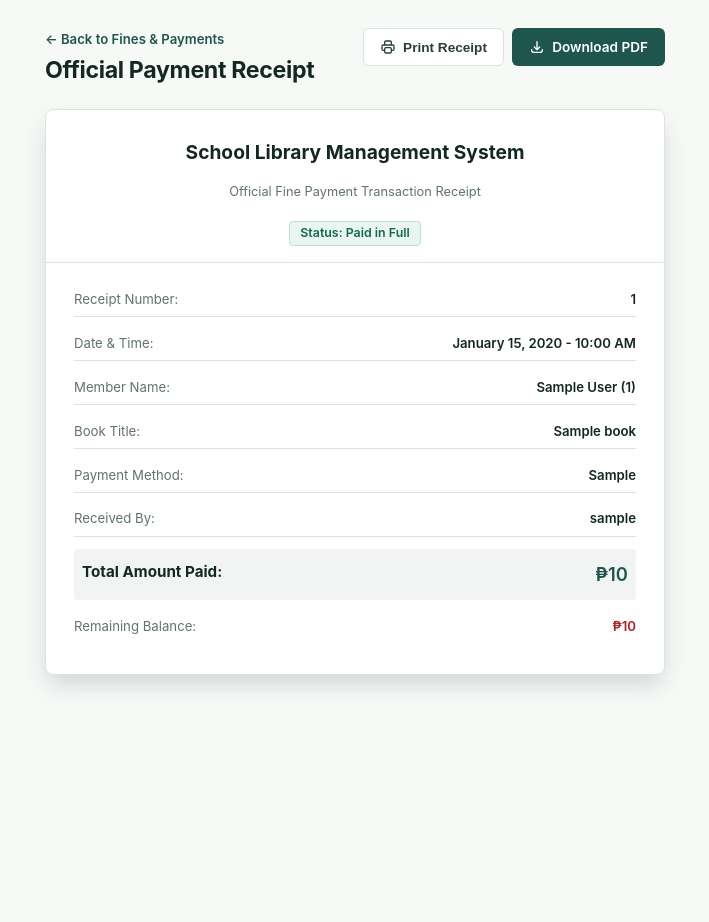
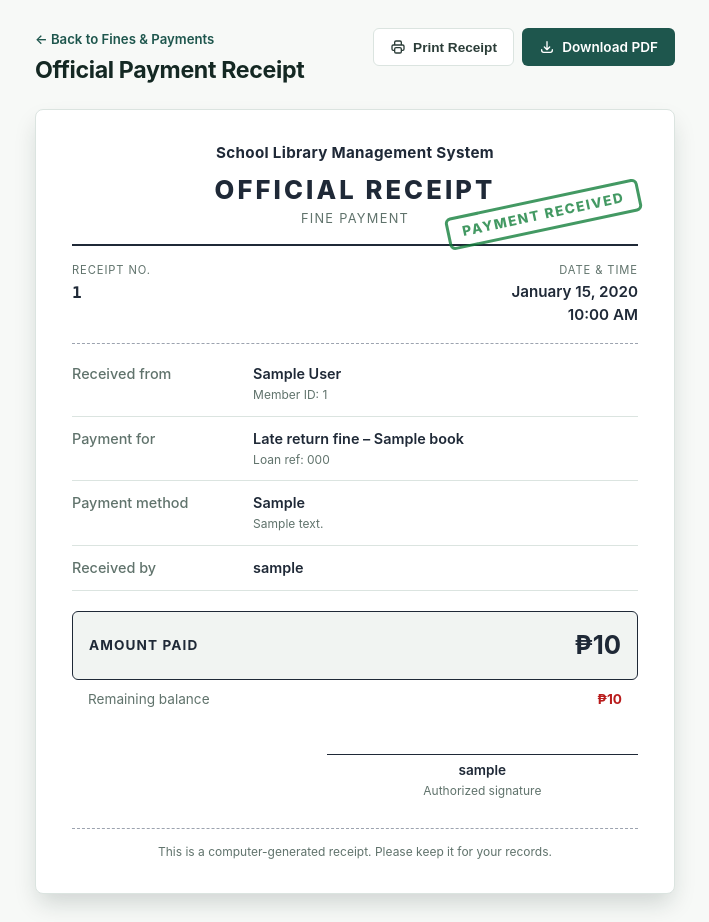
Before and after one commit to Krakenxz-12/LibraryManagement_ADS, a Django app: template templates/library_app/receipt.html in a window 1280 px wide. Shown: the whole page, without its empty margins (285-994 px from the left). Before the commit the page ends 690 px from the top, so only its background shows below. Run offline with Django 3.2, Linux system fonts and the light colour scheme; the template is opened without the code that fills it: most values are stand-ins (such as "Sample title", 1, 10 or a date in 2020).

Commit message:
fix fines receipt layout

```diff
--- a/static/css/style.css
+++ b/static/css/style.css
@@ -1017,3 +1017,40 @@ a:hover {
 .review-item:last-child { border-bottom: none; }
 .review-item.is-hidden { opacity: 0.6; }
 .review-error { color: #b91c1c; font-size: 0.8rem; margin-top: 0.35rem; }
+
+
+/* ---------- Printable receipt ---------- */
+.receipt-sheet { max-width: 640px; margin: 0 auto; background: #fff; border: 1px solid var(--border); border-radius: var(--radius-lg, 12px); box-shadow: var(--shadow-modal); padding: 2rem 2.25rem; position: relative; color: #1f2937; }
+.receipt-head { text-align: center; padding-bottom: 1rem; border-bottom: 2px solid #1f2937; }
+.receipt-org { font-size: 0.95rem; font-weight: 700; letter-spacing: 0.02em; }
+.receipt-title { font-size: 1.6rem; font-weight: 800; letter-spacing: 0.12em; text-transform: uppercase; margin-top: 0.35rem; }
+.receipt-subtitle { font-size: 0.8rem; color: var(--text-muted); text-transform: uppercase; letter-spacing: 0.1em; }
+.receipt-meta { display: flex; justify-content: space-between; gap: 1rem; padding: 1rem 0; border-bottom: 1px dashed #9ca3af; }
+.receipt-meta-label { font-size: 0.7rem; text-transform: uppercase; letter-spacing: 0.08em; color: var(--text-muted); }
+.receipt-meta-value { font-size: 0.95rem; font-weight: 600; margin-top: 0.15rem; }
+.receipt-mono { font-family: ui-monospace, SFMono-Regular, Menlo, Consolas, monospace; font-size: 1rem; }
+.receipt-table { width: 100%; border-collapse: collapse; margin-top: 0.5rem; }
+.receipt-table th, .receipt-table td { padding: 0.7rem 0; border-bottom: 1px solid var(--border); vertical-align: top; font-size: 0.9rem; }
+.receipt-table th { width: 32%; text-align: left; font-weight: 500; color: var(--text-muted); }
+.receipt-table td { font-weight: 600; }
+.receipt-sub { display: block; font-size: 0.75rem; font-weight: 400; color: var(--text-muted); margin-top: 0.1rem; }
+.receipt-total { display: flex; justify-content: space-between; align-items: center; margin-top: 1.25rem; padding: 0.9rem 1rem; background: var(--bg-subtle); border: 1px solid #1f2937; border-radius: 6px; }
+.receipt-total span { font-size: 0.85rem; text-transform: uppercase; letter-spacing: 0.08em; font-weight: 700; }
+.receipt-total strong { font-size: 1.6rem; }
+.receipt-balance { display: flex; justify-content: space-between; padding: 0.6rem 1rem 0; font-size: 0.85rem; color: var(--text-muted); }
+.receipt-owing { color: #b91c1c; font-weight: 700; }
+.receipt-paid-stamp { position: absolute; top: 5.5rem; right: 2rem; transform: rotate(-12deg); border: 3px solid #15803d; color: #15803d; padding: 0.2rem 0.8rem; border-radius: 6px; font-weight: 800; text-transform: uppercase; letter-spacing: 0.12em; font-size: 0.85rem; opacity: 0.8; }
+.receipt-signature { width: 55%; margin: 2.75rem 0 0 auto; text-align: center; font-size: 0.85rem; font-weight: 600; }
+.receipt-signature-line { border-top: 1px solid #1f2937; margin-bottom: 0.3rem; }
+.receipt-foot { margin-top: 1.75rem; padding-top: 0.9rem; border-top: 1px dashed #9ca3af; text-align: center; font-size: 0.75rem; color: var(--text-muted); }
+
+/* ---------- Print: show only the page content, no app chrome ---------- */
+@page { size: A4; margin: 14mm; }
+@media print {
+  html, body { background: #fff !important; display: block !important; }
+  .app-sidebar, .app-topbar, .alert, .no-print, .modal-overlay { display: none !important; }
+  .app-main { margin: 0 !important; padding: 0 !important; min-height: 0 !important; display: block !important; }
+  .app-content { padding: 0 !important; max-width: none !important; }
+  * { -webkit-print-color-adjust: exact; print-color-adjust: exact; }
+  .receipt-sheet { max-width: 170mm; margin: 0 auto; border: 1px solid #6b7280; border-radius: 0; box-shadow: none; padding: 10mm 12mm; page-break-inside: avoid; break-inside: avoid; }
+}
--- a/templates/library_app/receipt.html
+++ b/templates/library_app/receipt.html
@@ -4,7 +4,7 @@
 {% block breadcrumb %}Payment Receipt{% endblock %}
 
 {% block content %}
-<div class="page-header" style="max-width: 620px; margin: 0 auto 1.5rem;">
+<div class="page-header no-print" style="max-width: 640px; margin: 0 auto 1.5rem;">
   <div>
     <a href="{% if user.profile.is_member %}{% url 'my_fines' %}{% else %}{% url 'fines_list' %}{% endif %}" style="font-size: 0.825rem; color: var(--primary); font-weight: 600;">← Back to {% if user.profile.is_member %}My Fines & Receipts{% else %}Fines & Payments{% endif %}</a>
     <h1 class="page-title" style="margin-top: 0.4rem;">Official Payment Receipt</h1>
@@ -21,48 +21,50 @@
   </div>
 </div>
 
-<div class="card" style="max-width: 620px; margin: 0 auto; box-shadow: var(--shadow-modal);">
-  <div class="card-header" style="text-align: center; justify-content: center; flex-direction: column; padding: 1.75rem 1.5rem 1rem;">
-    <h2 style="font-size: 1.2rem; font-weight: 700; color: var(--text-heading);">School Library Management System</h2>
-    <p style="font-size: 0.8rem; color: var(--text-muted); margin-top: 0.2rem;">Official Fine Payment Transaction Receipt</p>
-    <div style="margin-top: 0.5rem;">
-      <span class="status-badge available" style="font-size: 0.775rem;">Status: Paid in Full</span>
+<article class="receipt-sheet">
+  <header class="receipt-head">
+    <div class="receipt-org">School Library Management System</div>
+    <div class="receipt-title">Official Receipt</div>
+    <div class="receipt-subtitle">Fine Payment</div>
+  </header>
+
+  <div class="receipt-meta">
+    <div>
+      <div class="receipt-meta-label">Receipt No.</div>
+      <div class="receipt-meta-value receipt-mono">{{ payment.receipt_number }}</div>
+    </div>
+    <div style="text-align: right;">
+      <div class="receipt-meta-label">Date &amp; Time</div>
+      <div class="receipt-meta-value">{{ payment.payment_date|date:"F d, Y" }}<br>{{ payment.payment_date|date:"h:i A" }}</div>
     </div>
   </div>
 
-  <div class="card-body" style="padding: 1.25rem 1.75rem;">
-    <div class="summary-row" style="padding: 0.4rem 0; border-bottom: 1px solid var(--border);">
-      <span class="summary-label">Receipt Number:</span>
-      <span class="summary-val">{{ payment.receipt_number }}</span>
-    </div>
-    <div class="summary-row" style="padding: 0.4rem 0; border-bottom: 1px solid var(--border);">
-      <span class="summary-label">Date & Time:</span>
-      <span class="summary-val">{{ payment.payment_date|date:"F d, Y - h:i A" }}</span>
-    </div>
-    <div class="summary-row" style="padding: 0.4rem 0; border-bottom: 1px solid var(--border);">
-      <span class="summary-label">Member Name:</span>
-      <span class="summary-val">{{ payment.member.full_name }} ({{ payment.member.member_id }})</span>
-    </div>
-    <div class="summary-row" style="padding: 0.4rem 0; border-bottom: 1px solid var(--border);">
-      <span class="summary-label">Book Title:</span>
-      <span class="summary-val">{{ payment.transaction.book.title }}</span>
-    </div>
-    <div class="summary-row" style="padding: 0.4rem 0; border-bottom: 1px solid var(--border);">
-      <span class="summary-label">Payment Method:</span>
-      <span class="summary-val">{{ payment.get_payment_method_display }}</span>
-    </div>
-    <div class="summary-row" style="padding: 0.4rem 0; border-bottom: 1px solid var(--border);">
-      <span class="summary-label">Received By:</span>
-      <span class="summary-val">{{ payment.collected_by.get_full_name|default:payment.collected_by.username }}</span>
-    </div>
-    <div class="summary-row" style="padding: 0.75rem 0; background: var(--bg-subtle); margin-top: 0.75rem; border-radius: var(--radius-sm); padding-left: 0.5rem; padding-right: 0.5rem;">
-      <span class="summary-label" style="font-size: 0.95rem; font-weight: 700; color: var(--text-heading);">Total Amount Paid:</span>
-      <span class="summary-val" style="font-size: 1.15rem; color: var(--primary);">₱{{ payment.amount_paid }}</span>
-    </div>
-    <div class="summary-row" style="padding: 0.4rem 0; margin-top: 0.5rem;">
-      <span class="summary-label">Remaining Balance:</span>
-      <span class="summary-val" style="color: {% if payment.member.balance > 0 %}#b91c1c{% else %}var(--status-available-text){% endif %};">₱{{ payment.member.balance }}</span>
-    </div>
+  <table class="receipt-table">
+    <tr><th>Received from</th><td>{{ payment.member.full_name }}<span class="receipt-sub">Member ID: {{ payment.member.member_id }}</span></td></tr>
+    <tr><th>Payment for</th><td>Late return fine &ndash; {{ payment.transaction.book.title }}<span class="receipt-sub">Loan ref: {{ payment.transaction.transaction_code }}</span></td></tr>
+    <tr><th>Payment method</th><td>{{ payment.get_payment_method_display }}{% if payment.notes %}<span class="receipt-sub">{{ payment.notes }}</span>{% endif %}</td></tr>
+    <tr><th>Received by</th><td>{{ payment.collected_by.get_full_name|default:payment.collected_by.username }}</td></tr>
+  </table>
+
+  <div class="receipt-total">
+    <span>Amount Paid</span>
+    <strong>₱{{ payment.amount_paid }}</strong>
   </div>
-</div>
+  <div class="receipt-balance">
+    <span>Remaining balance</span>
+    <span class="{% if payment.member.balance > 0 %}receipt-owing{% endif %}">₱{{ payment.member.balance }}</span>
+  </div>
+
+  <div class="receipt-paid-stamp">{% if payment.member.balance > 0 %}Payment Received{% else %}Paid in Full{% endif %}</div>
+
+  <div class="receipt-signature">
+    <div class="receipt-signature-line"></div>
+    <div>{{ payment.collected_by.get_full_name|default:payment.collected_by.username }}</div>
+    <div class="receipt-sub">Authorized signature</div>
+  </div>
+
+  <footer class="receipt-foot">
+    This is a computer-generated receipt. Please keep it for your records.
+  </footer>
+</article>
 {% endblock %}
```
Also changed, not shown: library_app/tests.py (+20 -0 lines).
